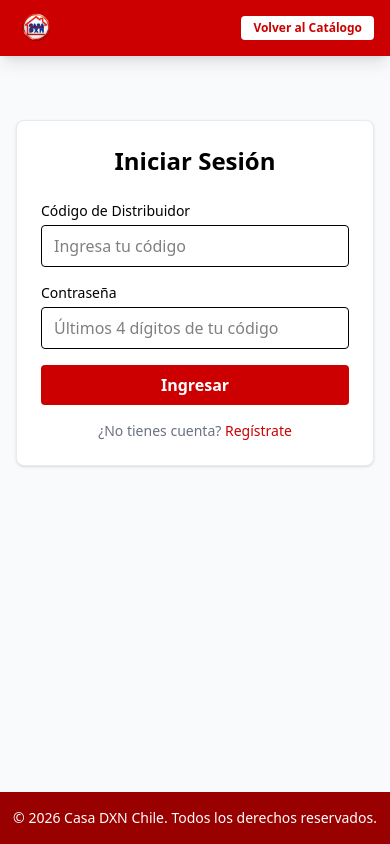
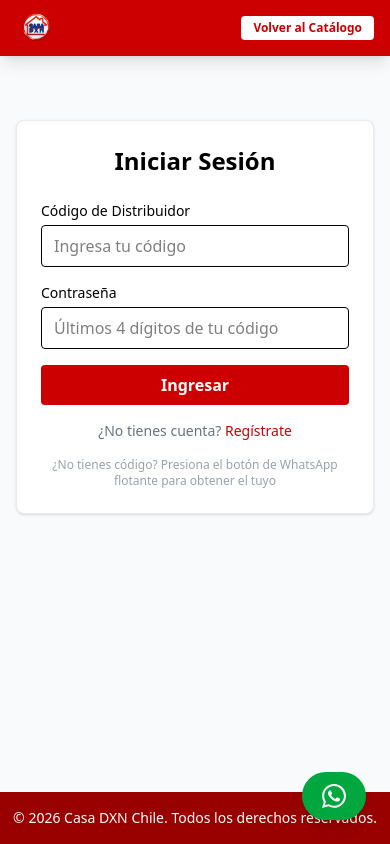
Before and after one commit to ricardomauriciodev-collab/Casa-DXN-Chile, a React (Vite) app: page /login in a window 390 px wide. Built offline with nearby package versions, Linux system fonts and the light colour scheme; no server answers.

Commit message:
feat: floating WhatsApp button en login para obtener código DXN
- WhatsAppFloat component (fixed bottom-right, wa.me link)
- Mobile hint text inside login Card
- Solo visible en /login

```diff
--- /dev/null
+++ b/src/components/ui/WhatsAppFloat.jsx
@@ -0,0 +1,26 @@
+export default function WhatsAppFloat() {
+  const phone = '56975716555'
+  const message = encodeURIComponent('¡Hola! Quiero obtener mi código de DXN.')
+  const href = `https://wa.me/${phone}?text=${message}`
+
+  return (
+    <a
+      href={href}
+      target="_blank"
+      rel="noopener noreferrer"
+      className="fixed bottom-6 right-6 z-50 flex items-center gap-2 rounded-full bg-green-600 px-5 py-3 text-white shadow-lg transition-all duration-200 hover:bg-green-700 hover:scale-105 active:scale-95"
+      aria-label="Escríbeme para obtener tu código de DXN"
+    >
+      <svg
+        viewBox="0 0 24 24"
+        fill="currentColor"
+        className="h-6 w-6 shrink-0"
+      >
+        <path d="M17.472 14.382c-.297-.149-1.758-.867-2.03-.967-.273-.099-.471-.148-.67.15-.197.297-.767.966-.94 1.164-.173.199-.347.223-.644.075-.297-.15-1.255-.463-2.39-1.475-.883-.788-1.48-1.761-1.653-2.059-.173-.297-.018-.458.13-.606.134-.133.298-.347.446-.52.149-.174.198-.298.298-.497.099-.198.05-.371-.025-.52-.075-.149-.669-1.612-.916-2.207-.242-.579-.487-.5-.669-.51-.173-.008-.371-.01-.57-.01-.198 0-.52.074-.792.372-.272.297-1.04 1.016-1.04 2.479 0 1.462 1.065 2.875 1.213 3.074.149.198 2.096 3.2 5.077 4.487.709.306 1.262.489 1.694.625.712.227 1.36.195 1.871.118.571-.085 1.758-.719 2.006-1.413.248-.694.248-1.289.173-1.413-.074-.124-.272-.198-.57-.347m-5.421 7.403h-.004a9.87 9.87 0 01-5.031-1.378l-.361-.214-3.741.982.998-3.648-.235-.374a9.86 9.86 0 01-1.51-5.26c.001-5.45 4.436-9.884 9.888-9.884 2.64 0 5.122 1.03 6.988 2.898a9.825 9.825 0 012.893 6.994c-.003 5.45-4.437 9.884-9.885 9.884m8.413-18.297A11.815 11.815 0 0012.05 0C5.495 0 .16 5.335.157 11.892c0 2.096.547 4.142 1.588 5.945L.057 24l6.305-1.654a11.882 11.882 0 005.683 1.448h.005c6.554 0 11.89-5.335 11.893-11.893a11.821 11.821 0 00-3.48-8.413Z" />
+      </svg>
+      <span className="hidden md:inline text-sm font-medium whitespace-nowrap">
+        Escríbeme para obtener tu código de DXN
+      </span>
+    </a>
+  )
+}
--- a/src/views/Login.jsx
+++ b/src/views/Login.jsx
@@ -3,6 +3,7 @@
 import { useAuth } from '../context/AuthContext'
 import Card from '../components/ui/Card'
 import Button from '../components/ui/Button'
+import WhatsAppFloat from '../components/ui/WhatsAppFloat'
 
 export default function Login() {
   const [username, setUsername] = useState('')
@@ -58,7 +59,11 @@
           ¿No tienes cuenta?{' '}
           <Link to="/register" className="text-dxn-red hover:underline">Regístrate</Link>
         </p>
+        <p className="text-center text-xs text-gray-400 mt-4 md:hidden">
+          ¿No tienes código? Presiona el botón de WhatsApp flotante para obtener el tuyo
+        </p>
       </Card>
+      <WhatsAppFloat />
     </div>
   )
 }
```
